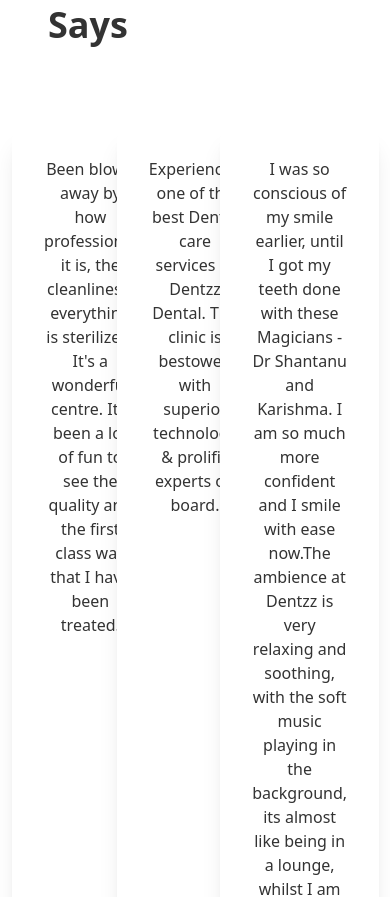
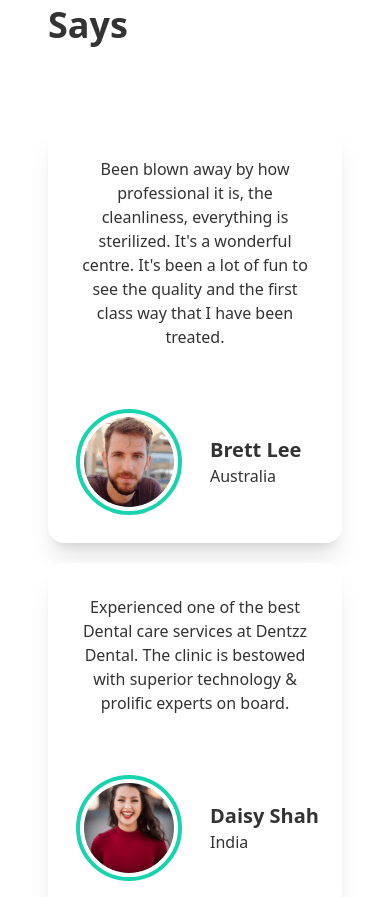
Before and after one commit to sohag-9065/Dental-Care-Client, a React (Create React App) app: page / in a window 390 px wide. Shown: the part 4829-5726 px from the top of the page. Built offline with nearby package versions, Linux system fonts and the light colour scheme; the HTML template or start-up script is replaced by a standard one.

Commit message:
Dashboard Review  section added (Previous comment is mistake)

```diff
--- a/src/pages/Dashboard/Testimonials/Testimonials/Testimonials.js
+++ b/src/pages/Dashboard/Testimonials/Testimonials/Testimonials.js
@@ -42,7 +42,7 @@
                     <img src={quote} alt=""  classNamse='h-48'/>
                 </div>
             </div>
-            <div className='grid grid-cols-3 gap-5 justify-items-center mt-20'>
+            <div className='grid  grid-cols-1 lg:grid-cols-3 gap-5 justify-items-center mt-20'>
                 {
                     comments.map(comment => <TestimonialsCard
                     key={comment.id}
```
